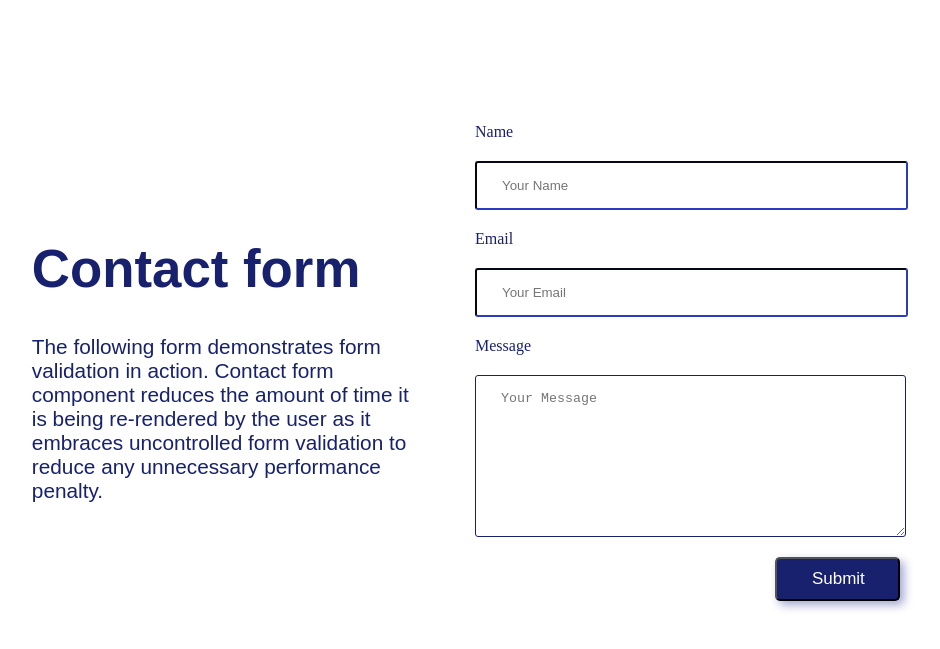
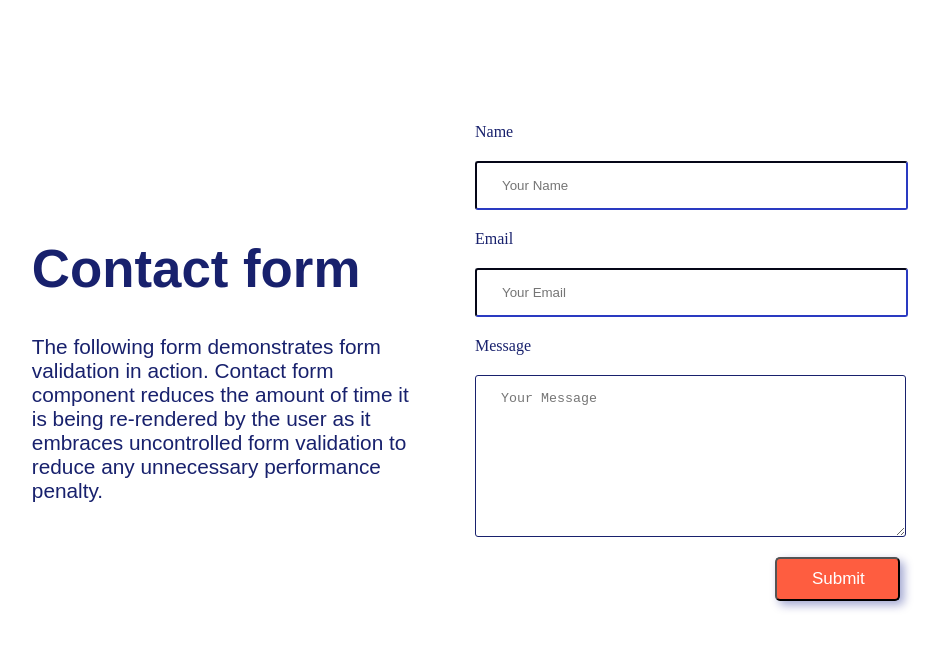
Before and after one commit to vineeth38/CSS, a plain HTML site: page Landy/index.html in a window 1280 px wide. In both pictures the pointer is over the input "Submit". Shown: the part 3637-4286 px from the top of the page, without its empty margins (197-1137 px from the left). Drawn offline with Linux system fonts and the light colour scheme.

Commit message:
Update index.css

```diff
--- a/Landy/index.css
+++ b/Landy/index.css
@@ -254,3 +254,7 @@ body{
     margin-left: 79.1%;
     box-shadow: 4px 4px 10px rgba(2, 15, 129, 0.37);
 }
+#Submitbtn:hover{
+    background-color:rgb(254, 93, 64);
+    cursor: pointer;
+}
```
